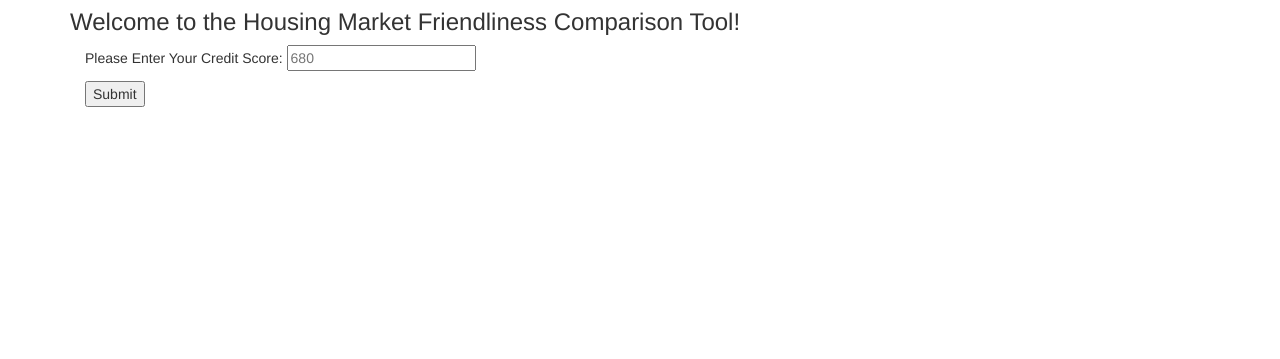
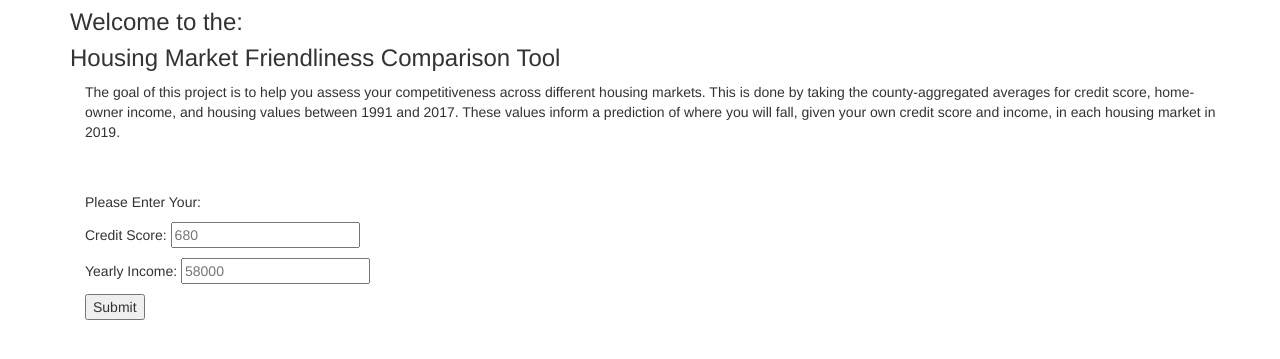
Before and after one commit to hayesjosh/marketfriendliness, a Flask app: page / in a window 1280 px wide. Shown: the part 51-410 px from the top of the page. Run offline with Flask 2, Linux system fonts and the light colour scheme; some libraries are stand-ins or nearby versions.

Commit message:
added map functionality, changed website text

```diff
--- a/app.py
+++ b/app.py
@@ -131,10 +131,14 @@ def index_tick():
     TOOLS = "pan,wheel_zoom,reset,hover,save"
 
     p = figure(
-        title="Texas Unemployment, 2009", tools=TOOLS,
+        title="Housing Market Comparison: Texas", tools=TOOLS,
         x_axis_location=None, y_axis_location=None,
         tooltips=[
-            ("Name", "@name"), ("Unemployment rate)", "@rate%"), ("(Long, Lat)", "($x, $y)")
+            ("County Name", "@name"),
+            ("Avg. Credit Score", "($x, $y)"),
+            ("Avg. Income", "@rate%"),
+            ("Avg. Home Value", "@rate%"),
+            ("Your competitiveness", "@rate%")
         ])
     p.grid.grid_line_color = None
     p.hover.point_policy = "follow_mouse"
--- a/templates/index.html
+++ b/templates/index.html
@@ -47,7 +47,8 @@
       <div class="row">
         <div class="col-lg-12 text-left">
           <br></br>
-          <p><h3>Welcome to the Housing Market Friendliness Comparison Tool!</h3> </p>
+          <p><h3>Welcome to the:</p>
+            <p> Housing Market Friendliness Comparison Tool</h3> </p>
           <ul>
           </ul>
         </div>
@@ -57,7 +58,12 @@
         <div class="row">
           <div class="col-lg-12 text-left">
             <form id='input' method='post' action='index'>
-            <p>Please Enter Your Credit Score: <input type='text' name='credit_input' placeholder='680' /></p>
+            <p>The goal of this project is to help you assess your competitiveness across different housing markets. This is done by taking the county-aggregated averages for credit score, home-owner income, and housing values between 1991 and 2017. These values inform a prediction of where you will fall, given your own credit score and income, in each housing market in 2019.</p>
+            <p></p>
+            <br></br>
+            <p>Please Enter Your:</p>
+            <p>  Credit Score: <input type='text' name='credit_input' placeholder='680'></p>
+            <p>  Yearly Income: <input type='text' name='income_input' placeholder='58000'></p>
             <p><input type="submit" value="Submit"></p>
             </form>
           </div>
```
